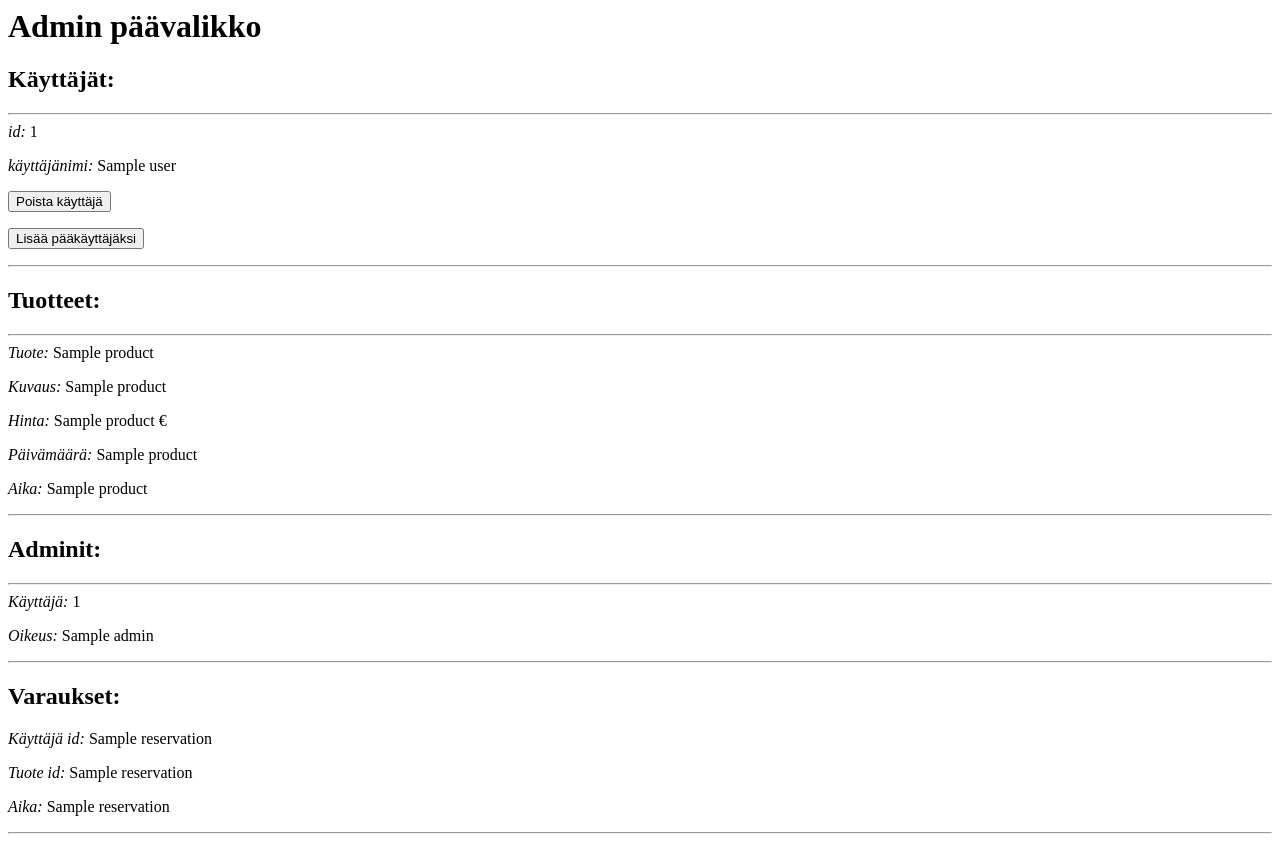
After one commit to vilimah/Vesijetti_varaus, a Flask app: template templates/admins.html in a window 1280 px wide. The commit adds this page. Run offline with Flask 3, Linux system fonts and the light colour scheme; the template is opened without the code that fills it: most values are stand-ins (such as "Sample title", 1, 10 or a date in 2020).

Commit message:
Add files via upload

```diff
--- /dev/null
+++ b/templates/admins.html
@@ -0,0 +1,58 @@
+<title>Admin päävalikko</title>
+
+<h1>Admin päävalikko</h1>
+
+<h2>Käyttäjät:</h2>
+<hr>
+{% for user in users %}
+<i>id:</i> {{ user[0] }}
+<p>
+<i>käyttäjänimi:</i> {{ user[1] }}
+{% if session.user_id != user[0] %}
+<form action="/del/user" method="post">
+    <input type="hidden" name="user_id" value="{{ user[0] }}">
+    <button type="submit">Poista käyttäjä</button>
+</form>
+{% endif %}
+<form action="/add/admin" method="post">
+    <input type="hidden" name="user_id" value="{{ user[0] }}">
+    <button type="submit">Lisää pääkäyttäjäksi</button>
+</form>
+<hr>
+{% endfor %}
+
+<h2>Tuotteet:</h2>
+
+<hr>
+{% for product in products %}
+<i>Tuote:</i> {{ product[1] }}
+<p>
+<i>Kuvaus:</i> {{ product[2] }}
+<p>
+<i>Hinta:</i> {{ product[3] }} €
+<p>
+<i>Päivämäärä:</i> {{ product[4] }}
+<p>
+<i>Aika:</i> {{ product[5] }}
+<hr>
+{% endfor %}
+
+<h2>Adminit:</h2>
+
+<hr>
+{% for admin in admins %}
+<i>Käyttäjä:</i> {{ admin[0] }}
+<p>
+<i>Oikeus:</i> {{ admin[1] }}
+<hr>
+{% endfor %}
+
+<h2>Varaukset:</h2>
+{% for reservation in reservations %}
+<i>Käyttäjä id:</i> {{ reservation[1] }}
+<p>
+<i>Tuote id:</i> {{ reservation[2] }}
+<p>
+<i>Aika:</i> {{ reservation[3] }}
+<hr>
+{% endfor %}
--- a/templates/inbox.html
+++ b/templates/inbox.html
@@ -1,5 +1,5 @@
 Palautteita: {{ count }} | <a href="/message">Lisää palaute</a> | <a href="/myquestions">Omat palautteet</a>
-| <a href="/">Takaisin etusivulle</a>
+| <a href="/">Takaisin etusivulle</a> {% if session.user_id %} | <a href="/logout">Kirjaudu ulos</a> {% endif %}
 <hr>
 {% for message in messages %}
 <i>Palaute:</i> {{ message[0] }}
--- a/templates/index.html
+++ b/templates/index.html
@@ -10,9 +10,10 @@
 {% if session.user_id %}
 Olet kirjautunut käyttäjälle {{session.username}}
 <p>
+<a href="/profile/{{ session.user_id }}">Profiiliin</a>
 <a href="/logout">Kirjaudu ulos</a>
 {% else %}
-<a href="/login">Kirjaudu sisään</a>
+<a href="/login">Kirjaudu sisään</a> tai <a href="/register">Rekisteröidy</a>
 {% endif %}
 <h3>Saapumisohjeet paikanpäälle</h3>
 <div>
```
Also changed, not shown: templates/booking.html (+19 -2 lines), templates/password.html (added, +30 -0 lines), templates/profile.html (added, +18 -0 lines).
